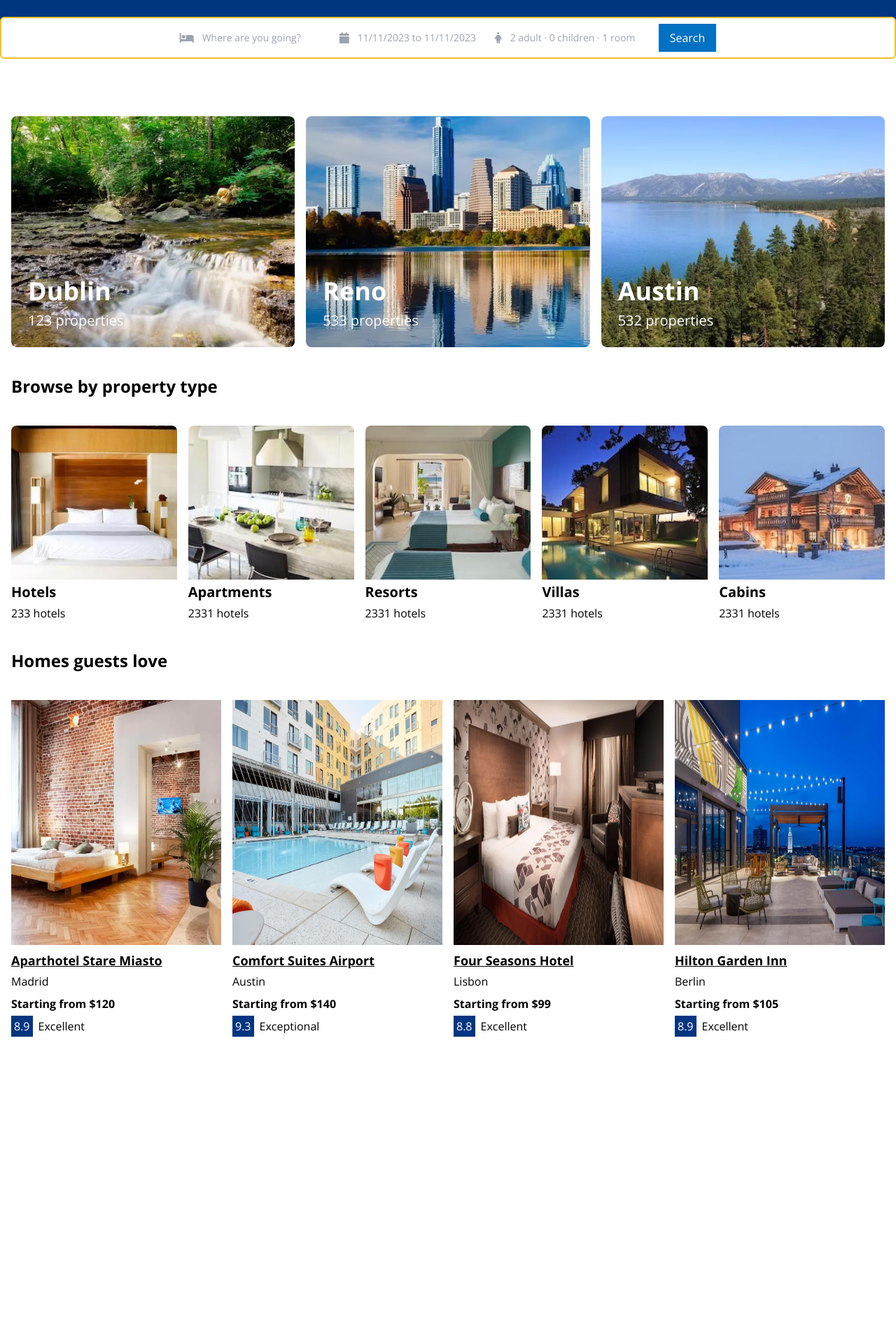
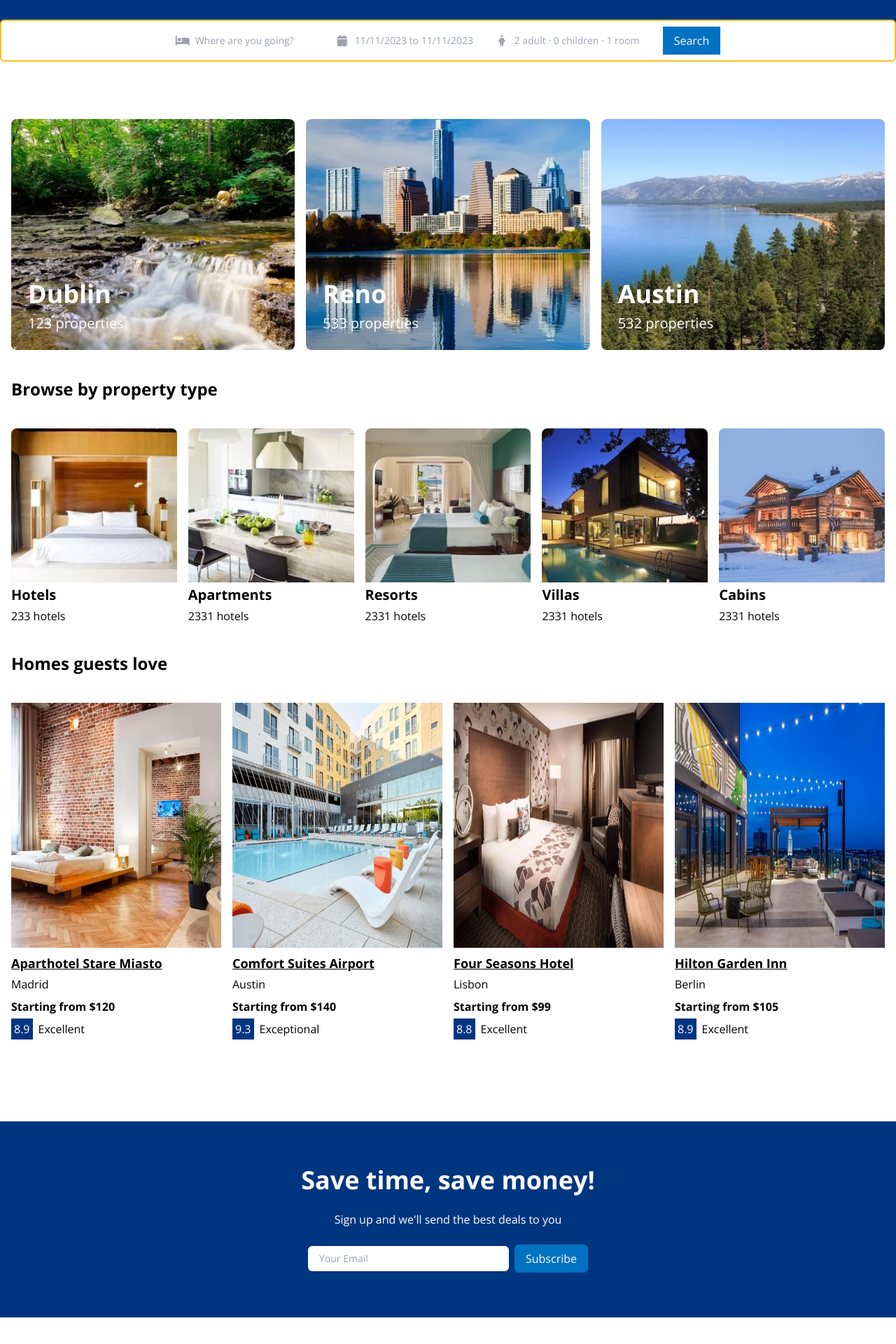
Before and after one commit to NDK1195/Assignment_1-RJS301x_1.0, a React (Vite) app: page / in a window 1280 px wide. Shown: the part 432-2352 px from the top of the page at 70% size. Before the commit the page ends 1950 px from the top, so only its background shows below. Built offline with nearby package versions, Linux system fonts and the light colour scheme.

Commit message:
Add signup form section

```diff
--- a/src/pages/home/Home.jsx
+++ b/src/pages/home/Home.jsx
@@ -1,6 +1,7 @@
 import List from "./components/List";
 import Header from "./components/Header";
 import Navbar from "./components/Navbar";
+import Signup from "./components/Signup";
 
 const Home = () => {
   return (
@@ -9,10 +10,13 @@ const Home = () => {
         <Navbar />
         <Header />
       </section>
-      <section>
+      <section className="mb-28">
         <List data="cities" />
         <List data="types" />
         <List data="hotels" />
+      </section>
+      <section className="mb-28 bg-color-#003580">
+        <Signup />
       </section>
     </>
   );
--- a/src/pages/home/components/Header.jsx
+++ b/src/pages/home/components/Header.jsx
@@ -4,7 +4,7 @@ import Input from "../../../utilities/Input";
 export default function Header() {
   return (
     <header className="container relative mx-auto flex flex-col gap-6 px-4 py-10 text-white lg:px-0">
-      <h2 className="text-3xl font-bold">
+      <h2 className="text-4xl font-bold">
         A lifetime of discounts? It&apos;s Genius.
       </h2>
       <p>
@@ -15,7 +15,10 @@ export default function Header() {
         Sign in / Register
       </Button>
       <div className="absolute bottom-0 left-0 flex w-[calc(100%-32px)] translate-x-[16px] translate-y-1/2 flex-col gap-4 rounded-md border-2 border-amber-400 bg-white p-2 md:flex-row md:items-center md:justify-center lg:w-full lg:translate-x-0">
-        <form action="" className="flex flex-col items-center md:flex-row">
+        <form
+          action=""
+          className="flex flex-col gap-1 md:flex-row md:items-center"
+        >
           <Input placeholder="Where are you going?" icon="fa-bed" />
           <Input placeholder="11/11/2023 to 11/11/2023" icon="fa-calendar" />
           <Input
@@ -24,6 +27,7 @@ export default function Header() {
           />
         </form>
         <button
+          type="button"
           className="bg-[#0171c2] px-4 py-2 transition hover:bg-color-#003580"
           onClick={() => window.location.replace("/search")}
         >
--- /dev/null
+++ b/src/pages/home/components/Signup.jsx
@@ -0,0 +1,23 @@
+import Button from "../../../utilities/Button";
+import Input from "../../../utilities/Input";
+export default function Signup() {
+  return (
+    <div className="flex flex-col items-center gap-6 px-2 py-16 text-white lg:px-0">
+      <h2 className="text-4xl font-bold">Save time, save money!</h2>
+      <p>Sign up and we&apos;ll send the best deals to you</p>
+      <form action="" className="flex w-[400px] flex-col gap-2 md:flex-row">
+        <Input
+          type="email"
+          placeholder="Your Email"
+          className="rounded-md px-4 py-2 lg:w-full"
+        />
+        <Button
+          type="submit"
+          className="w-full rounded-md bg-[#0171c2] hover:bg-white hover:text-color-#003580 md:w-fit"
+        >
+          Subscribe
+        </Button>
+      </form>
+    </div>
+  );
+}
--- a/src/utilities/Button.jsx
+++ b/src/utilities/Button.jsx
@@ -1,6 +1,8 @@
 /* eslint-disable react/prop-types */
-export default function Button({ children, className }) {
+export default function Button({ children, className, type = "button" }) {
   return (
-    <button className={`py-2 px-4 transition ${className}`}>{children}</button>
+    <button type={type} className={`px-4 py-2 transition ${className}`}>
+      {children}
+    </button>
   );
 }
--- a/src/utilities/Input.jsx
+++ b/src/utilities/Input.jsx
@@ -1,11 +1,16 @@
-export default function Input({ type = "text", placeholder = "", icon }) {
+export default function Input({
+  type = "text",
+  placeholder = "",
+  icon,
+  className,
+}) {
   return (
-    <div className="flex items-center justify-center gap-2">
-      <i className={`fa-solid ${icon} text-gray-400`}></i>
+    <div className="flex flex-1 items-center gap-1">
+      {icon && <i className={`fa-fw fa-solid ${icon} text-gray-400`}></i>}
       <input
         type={type}
         placeholder={placeholder}
-        className="w-full px-1 py-2 text-sm focus:text-gray-900 focus:outline-none lg:w-[200px]"
+        className={`w-full px-1 py-2 text-sm focus:text-gray-900 focus:outline-none lg:w-[200px] ${className}`}
       />
     </div>
   );
```
